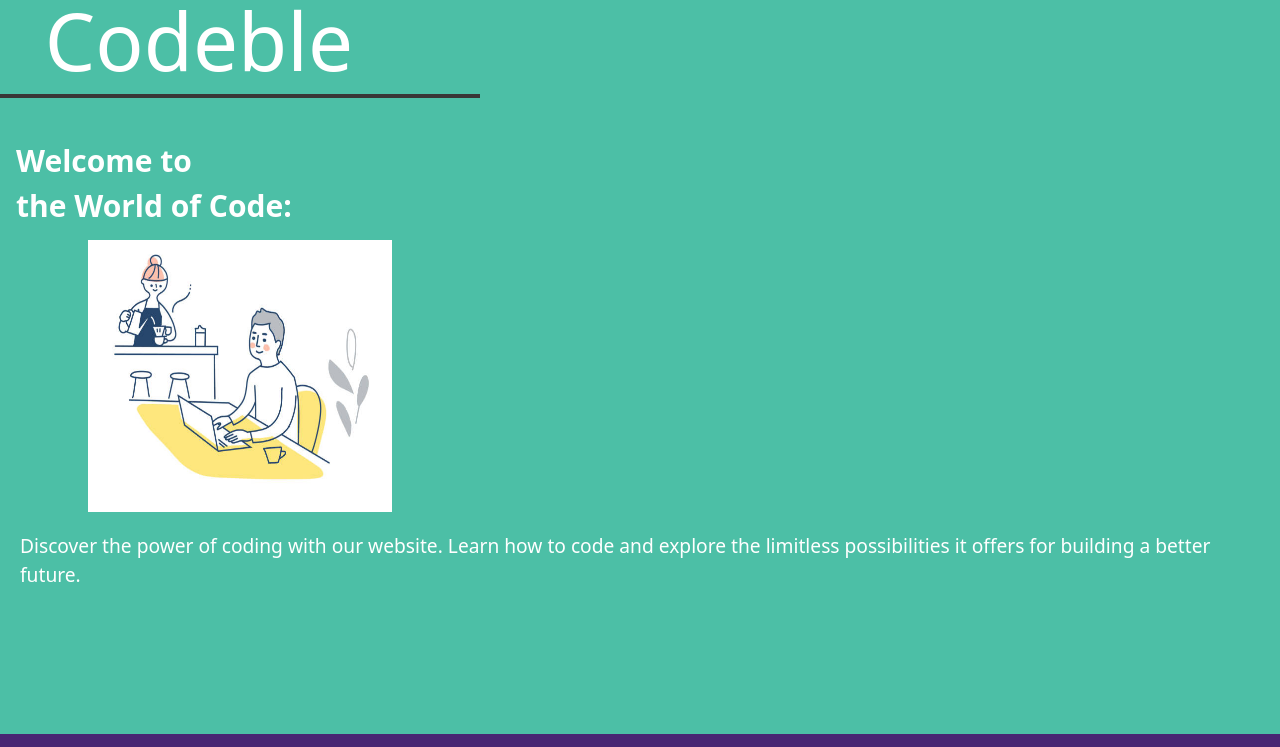
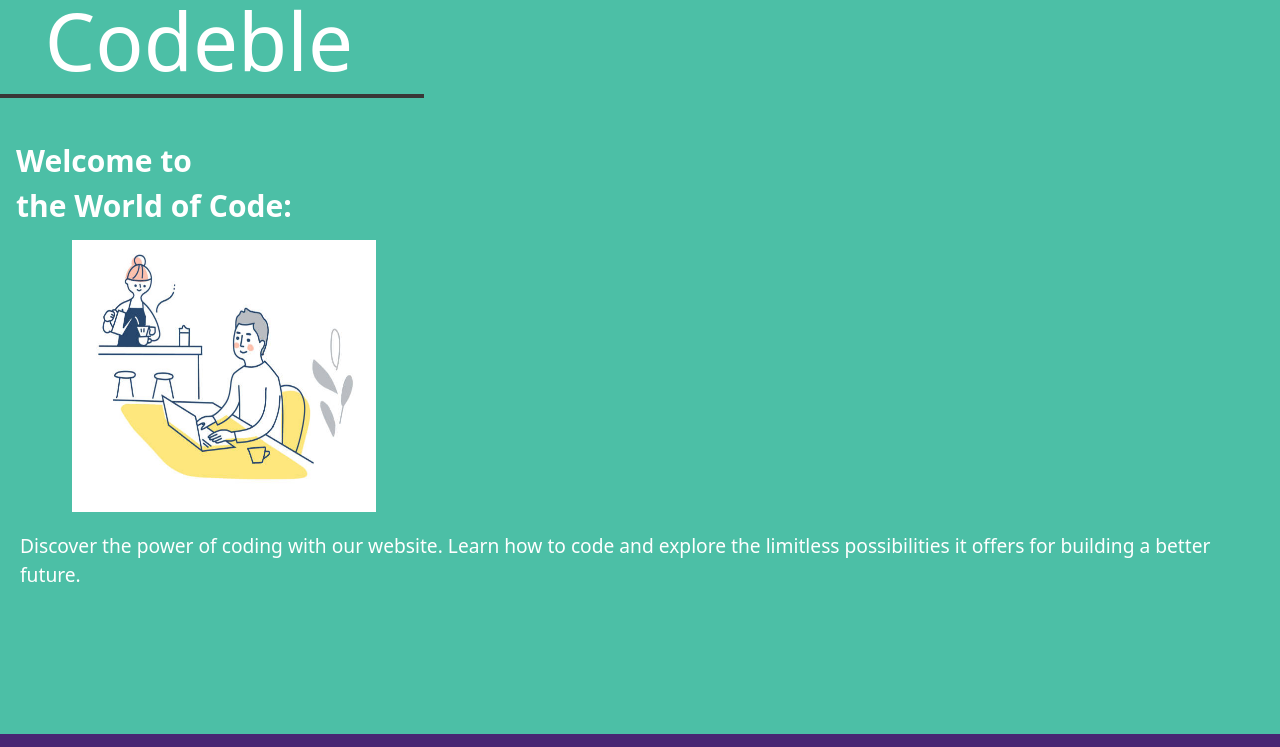
Before and after one commit to daxmore/Codeble, a website: page index.html in a window 1280 px wide. Shown: the top 747 px of the page. Drawn offline with nearby package versions, Linux system fonts and the light colour scheme.

Commit message:
Update style.css

```diff
--- a/style.css
+++ b/style.css
@@ -16,7 +16,7 @@ html,body{
 .line_1 {
   display: flex;
   height: 1em;
-  width: 30rem;
+  width: 26.5rem;
   border-bottom: 0.3rem solid #393737;
   top: 4.5rem;
   position: relative;
@@ -41,7 +41,7 @@ html,body{
 .image img {
   height: 17rem;
   width: 19rem;
-  left: 5.5rem;
+  left: 4.5rem;
   top: 15rem;
   position: absolute;
 }
```
